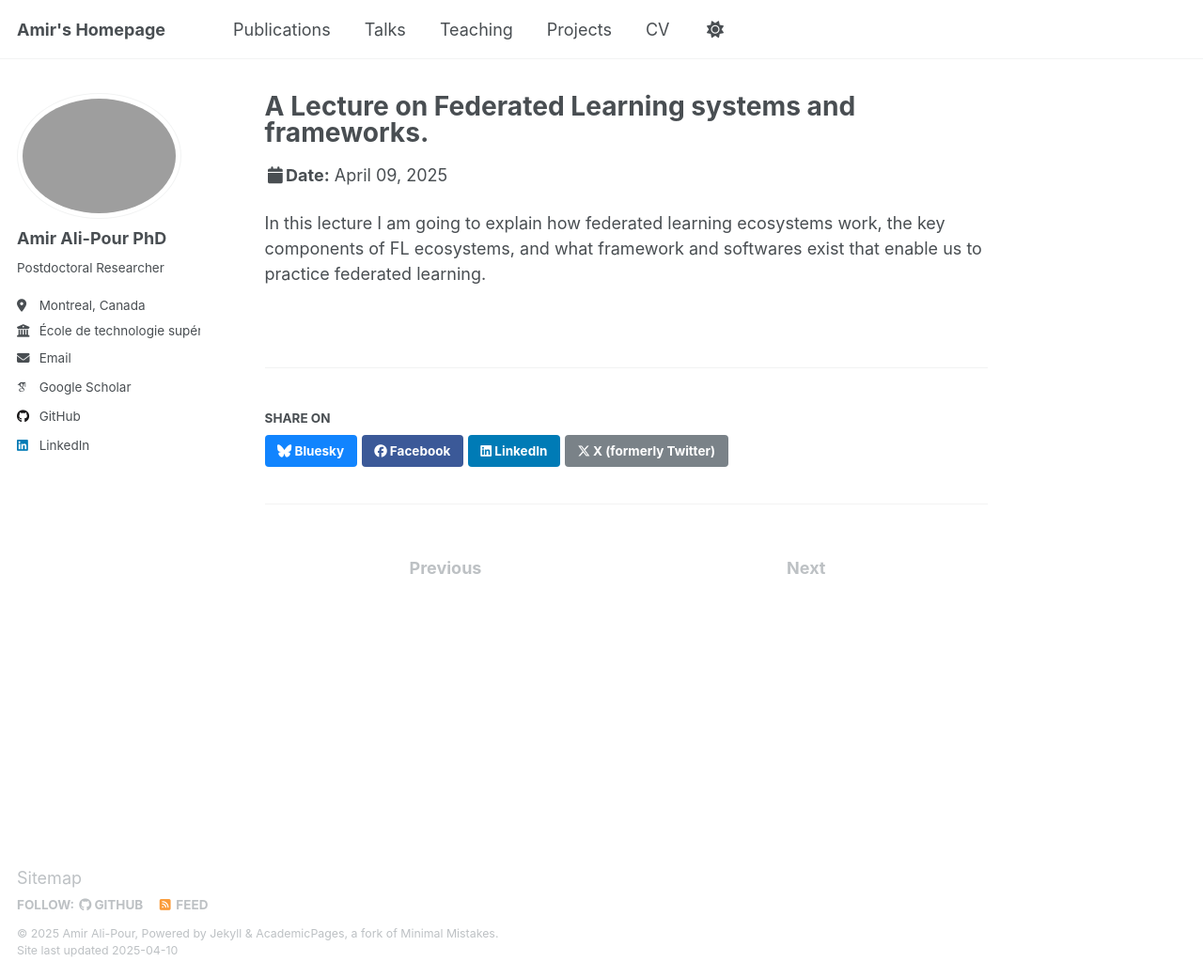
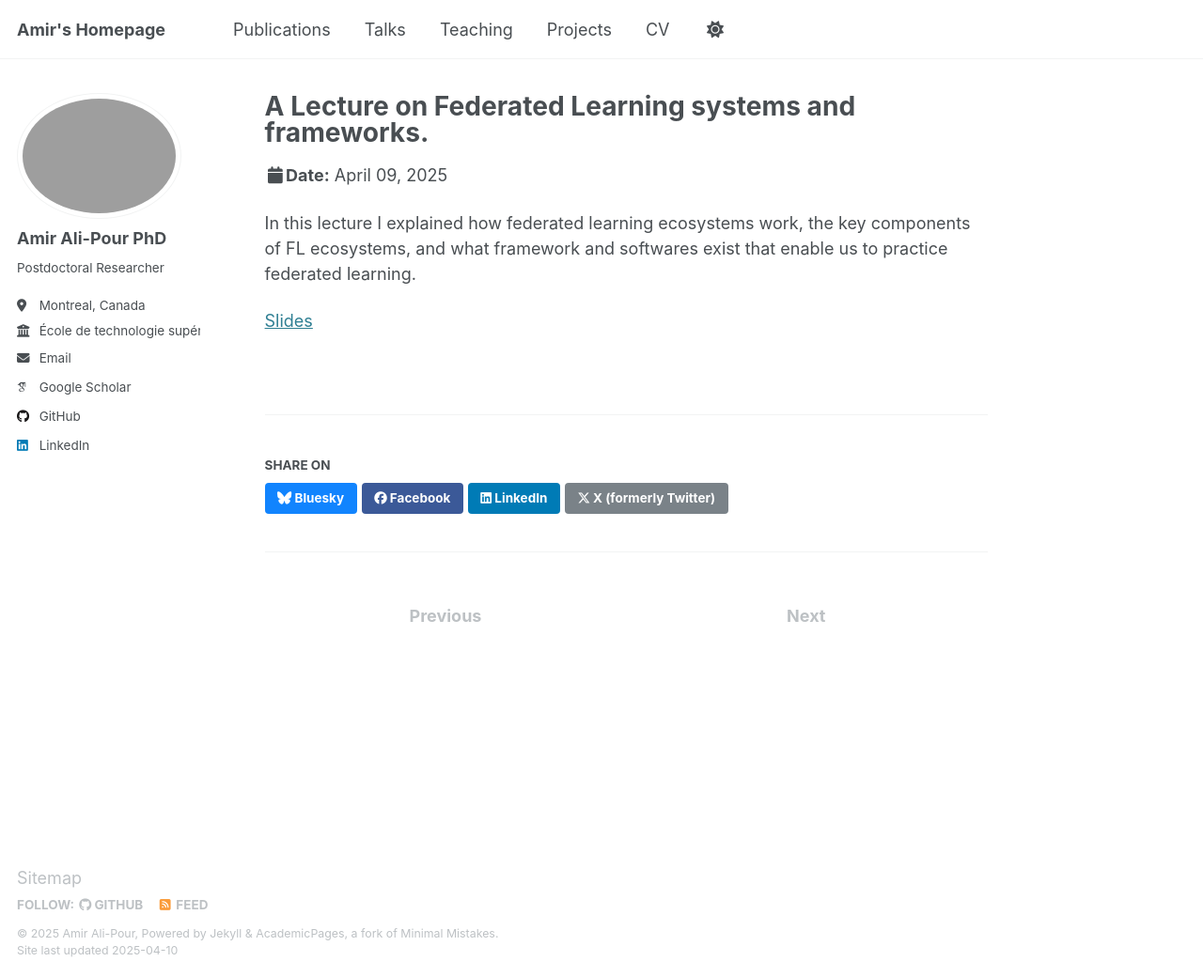
Before and after one commit to ali-pour-amir/ali-pour-amir.github.io, a Jekyll site: the page built from _talks/2013-03-01-tutorial-1.md, in a window 1280 px wide and 1040 px high. Shown: the whole window at 94% size. Built offline with Jekyll 4.4.1, drawn with Linux system fonts in a browser that asks for light colours; some web fonts are replaced.

Commit message:
added my Federated Learning lecture slides in pdf.

```diff
--- a/_talks/2013-03-01-tutorial-1.md
+++ b/_talks/2013-03-01-tutorial-1.md
@@ -8,4 +8,6 @@ date: 2025-04-09
 location: "Montreal, Quebec, Canada"
 ---
 
-In this lecture I am going to explain how federated learning ecosystems work, the key components of FL ecosystems, and what framework and softwares exist that enable us to practice federated learning.
+In this lecture I explained how federated learning ecosystems work, the key components of FL ecosystems, and what framework and softwares exist that enable us to practice federated learning.
+
+[Slides](https:ali-pour-amir.github.io/files/Federated_Learning_in_Practice.pdf)
```
Also changed, not shown: 1 other file.
